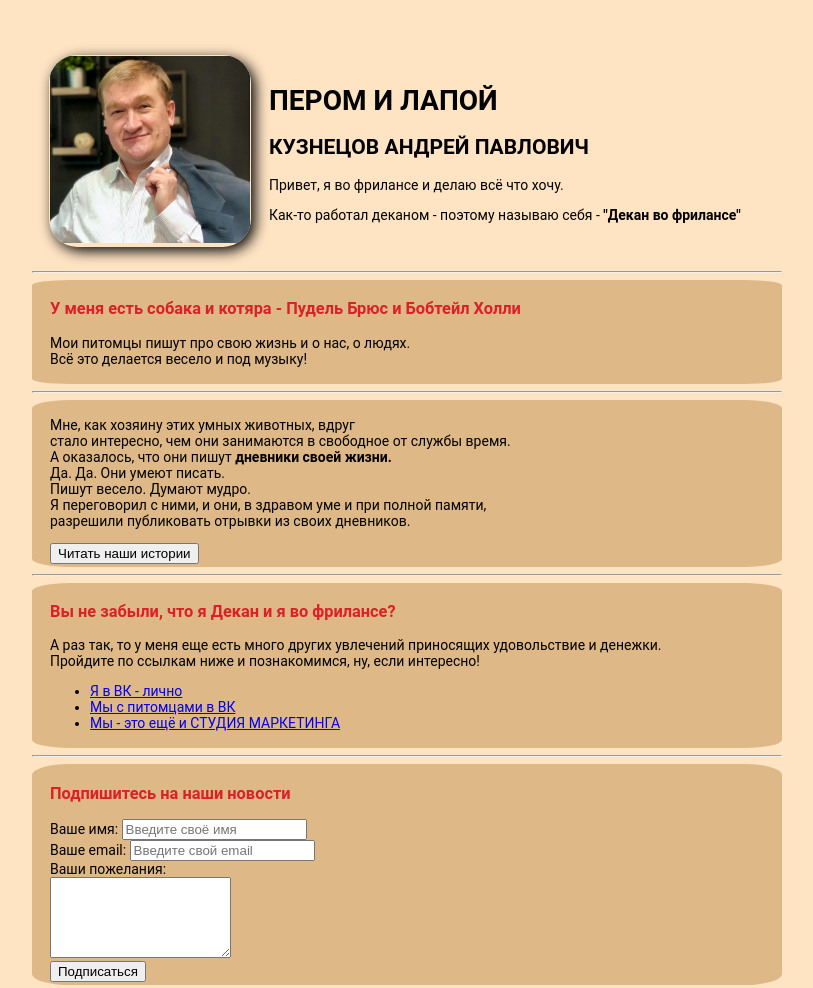
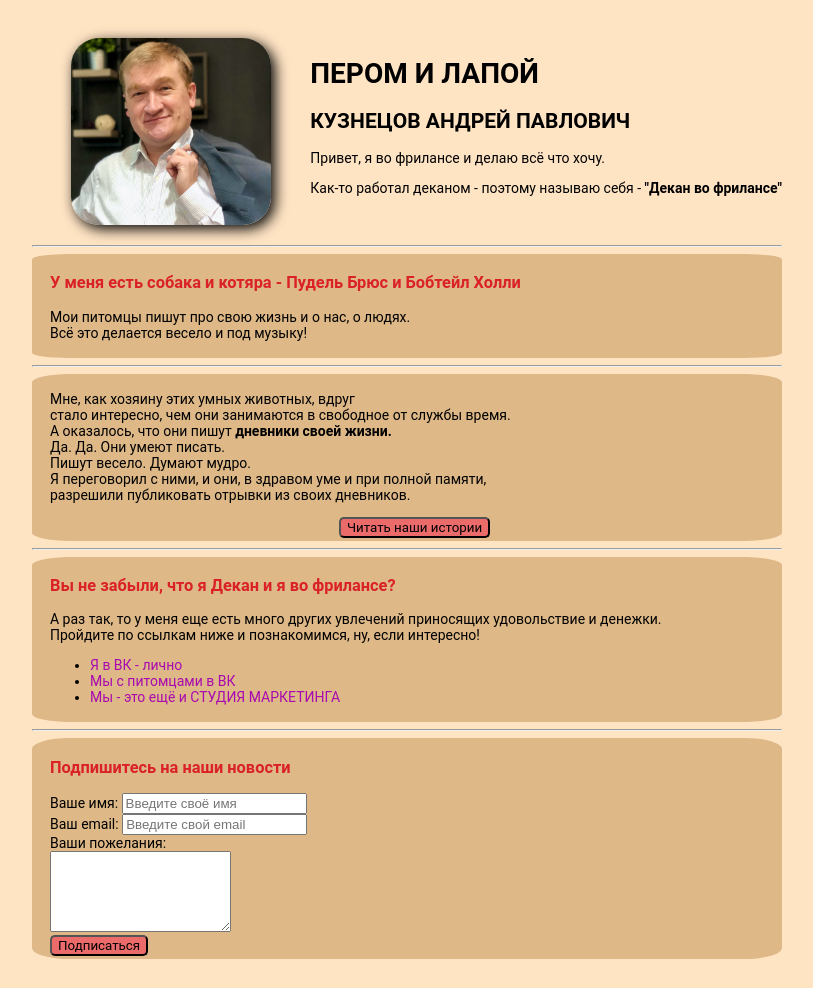
Before and after one commit to Ruprext/My_blog, a plain HTML site: page index.html in a window 1280 px wide. Shown: the whole page, without its empty margins (233-1046 px from the left). After the commit the page ends 967 px from the top, so only its background shows below. Drawn offline with Linux system fonts and the light colour scheme.

Commit message:
Add files via upload

```diff
--- a/index.html
+++ b/index.html
@@ -12,21 +12,16 @@
 
 <body>
     <div class="conteiner">
+        <div class="info">
+            <img class="avatar" src="avatar.jpeg" alt="фото любителя собак" width="200">
             <div>
-            <table cellspacing="17">
-                <tr>
-                    <td class="avatar">
-                        <img src="avatar.jpeg" alt="фото любителя собак" width="200">
-                    </td>
-                    <td>
                 <h1>ПЕРОМ И ЛАПОЙ</h1>
                 <h2>КУЗНЕЦОВ АНДРЕЙ ПАВЛОВИЧ</h2>
                 <p>Привет, я во фрилансе и делаю всё что хочу.</p>
                 <p>Как-то работал деканом - поэтому называю себя - <strong>"Декан во фрилансе"</strong></p>
-                    </td>
-                </tr>
-            </table>
             </div>
+        </div>
+
 
         <hr>
 
@@ -48,10 +43,11 @@
                 Пишут весело. Думают мудро.<br>
                 Я переговорил с ними, и они, в здравом уме и при полной памяти,<br>
                 разрешили публиковать отрывки из своих дневников.</p>
-
+            <div class="btncenter">
                 <form
-                action="blog.html" target="_blank"><button>Читать наши истории</button>
+                    action="blog.html" target="_blank"><button class="btn">Читать наши истории</button>
                 </form>
+            </div>
         </div>
 
         <hr>
@@ -79,7 +75,7 @@
 
                 <br>
 
-                <label for="email">Ваше email:</label>
+                <label for="email">Ваш email:</label>
                 <input type="email" name="" id="email" placeholder="Введите свой email">
 
                 <br>
@@ -92,7 +88,7 @@
 
                 <br>
 
-                <input type="submit" value="Подписаться">
+                <input type="submit" value="Подписаться" class="btn">
             </form>
         </div>
     </div>
--- a/styleblog.css
+++ b/styleblog.css
@@ -4,6 +4,13 @@
     max-width: 750px;
     margin: auto;
     padding-top: 30px;
+}
+
+/* info */
+
+.info {
+    margin-bottom: 20px;
+    display: flex;
 }
 
 /* avatar */
@@ -13,6 +20,7 @@
     border-radius: 28px;
     box-shadow: 4px 4px 14px rgba(0, 0, 0, 25);
     overflow: hidden;
+    margin: auto
 }
 
 /* Font body */
@@ -43,24 +51,31 @@ body {
     border-color: burlywood;
     padding-left: 2%;
 }
-.card2 {
-    border: solid;
-    border-radius: 5%;
-    background-color: burlywood;
-    border-color: burlywood;
-    padding-left: 2%;
+
+/* Button */
+
+.btn {
+    background: rgb(235, 106, 106);
+    cursor: pointer;
+
+    font-family: inherit;
+    border-radius: 5px;
 }
-.card3 {
-    border: solid;
-    border-radius: 5%;
-    background-color: burlywood;
-    border-color: burlywood;
-    padding-left: 2%;
+
+.btn:hover {
+    opacity: .8;
+    color: rgb(10, 28, 219);
 }
-.card4 {
-    border: solid;
-    border-radius: 5%;
-    background-color: burlywood;
-    border-color: burlywood;
-    padding-left: 2%;
+
+/* Button Center */
+
+.btncenter {
+    text-align: center;
 }
+
+/* a */
+
+a {
+    color: rgb(169, 10, 175);
+    text-decoration: none;
+}
```
Lines whose indentation alone changed are shown as unchanged.
